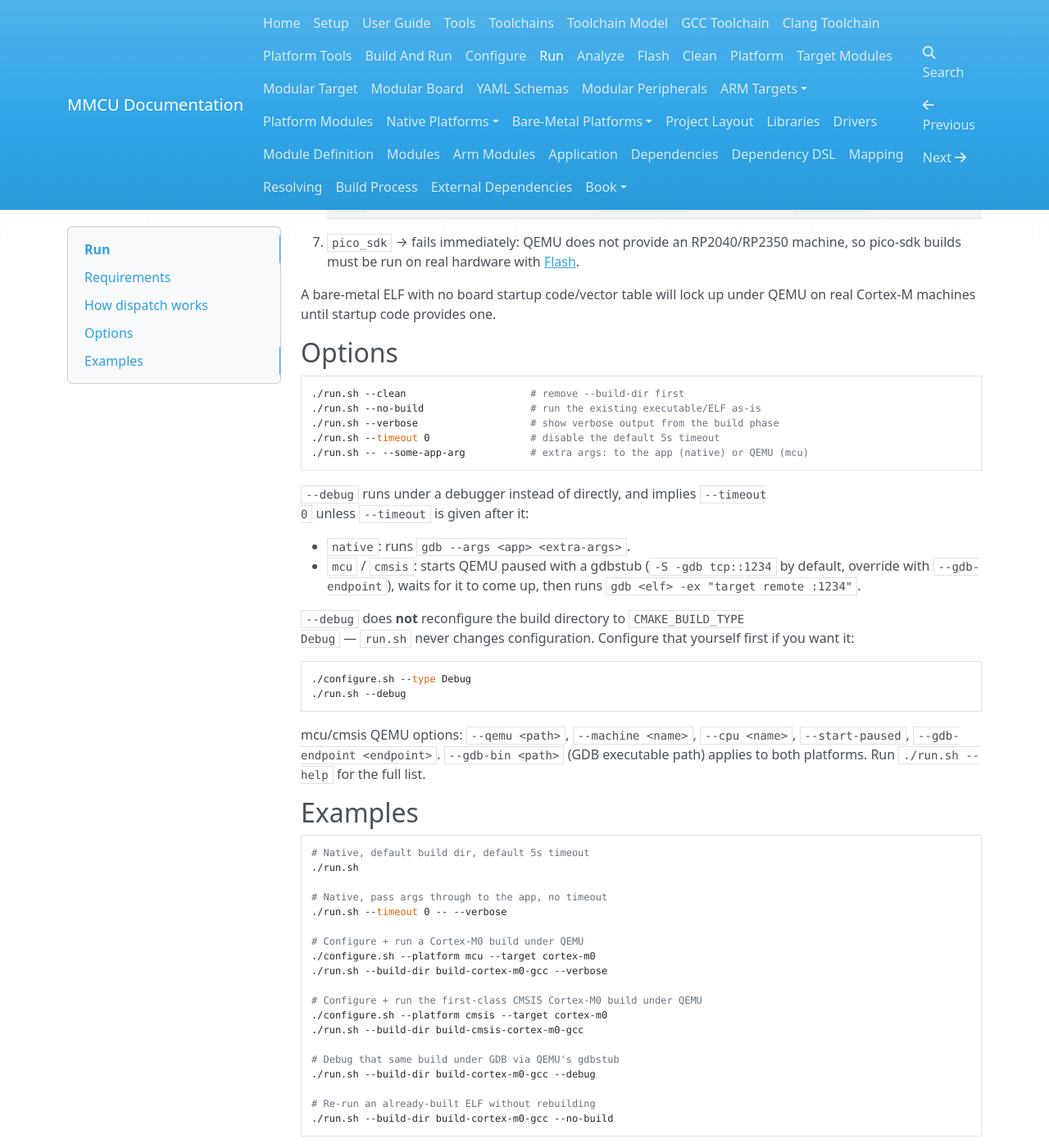
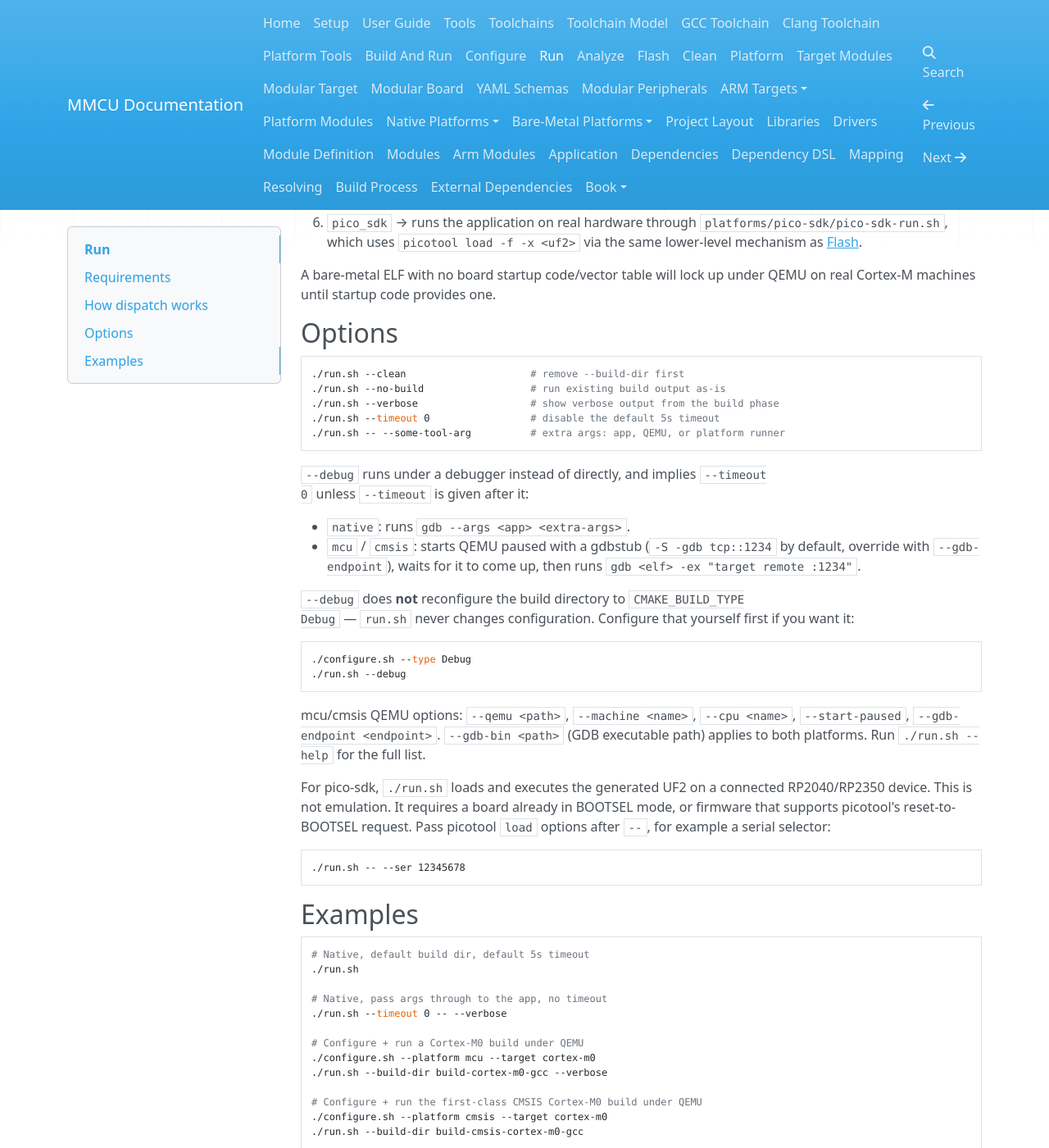
Before and after one commit to 32bitmicroLLC/MMCU, an MkDocs documentation site: the page built from docs/run.md, in a window 1280 px wide and 1400 px high, scrolled down 970 px. Shown: the whole window at 82% size. Built offline with MkDocs 1.6.1, drawn with Linux system fonts in a browser that asks for light colours; nearby versions of some CDN libraries; some of the changed text lies outside the part shown.

Commit message:
Run pico-sdk apps through picotool

````diff
--- a/docs/run.md
+++ b/docs/run.md
@@ -1,8 +1,9 @@
 # Run
 
 `./run.sh` runs MMCU as configured in a build directory: directly, for
-`MMCU_PLATFORM=native`, or under QEMU, for `MMCU_PLATFORM=mcu` and
-`MMCU_PLATFORM=cmsis`. It reads
+`MMCU_PLATFORM=native`; under QEMU, for `MMCU_PLATFORM=mcu` and
+`MMCU_PLATFORM=cmsis`; or through a platform-specific target runner, for
+hardware-backed platforms such as `MMCU_PLATFORM=pico_sdk`. It reads
 `MMCU_PLATFORM`/`MMCU_TARGET`/`CMAKE_BUILD_TYPE` from that directory's
 `CMakeCache.txt` after building — it never sets platform/target/toolchain
 itself. See [Configure: Platform, Target, Toolchain](configure.md) and
@@ -21,21 +22,18 @@ the last `./configure.sh` run) recorded, falling back to plain `build` if
 
 - Everything [Build And Run](build.md) requires for the platform being run.
 - `qemu-system-arm` for `MMCU_PLATFORM=mcu` and `MMCU_PLATFORM=cmsis` builds.
+- `picotool` for `MMCU_PLATFORM=pico_sdk` runs on real hardware.
 - `gdb` for `--debug`.
 - `timeout` (coreutils) unless `--timeout 0`.
 
 ## How dispatch works
 
-1. Before building, `./run.sh` checks the existing `CMakeCache.txt`, or the
-   matching `.config` entry when the build directory has not been configured
-   yet. If the selected platform is `pico_sdk`, it stops immediately and
-   points to `./flash.sh`.
-2. Unless `--no-build` is passed, `./run.sh` calls `./build.sh --build-dir
+1. Unless `--no-build` is passed, `./run.sh` calls `./build.sh --build-dir
    <dir>`, which auto-configures `MMCU_PLATFORM=native` defaults if `<dir>`
    doesn't exist yet (see [Build And Run](build.md)).
-3. It reads `MMCU_PLATFORM` (and `MMCU_TARGET`, `CMAKE_BUILD_TYPE`) out of
+2. It reads `MMCU_PLATFORM` (and `MMCU_TARGET`, `CMAKE_BUILD_TYPE`) out of
    `<dir>/CMakeCache.txt`.
-4. It dispatches:
+3. It dispatches:
    - `native` → runs `<dir>/mmcu_app` directly.
    - `mcu` / `cmsis` → runs the ELF under `qemu-system-arm`, with machine/CPU derived
      from `MMCU_TARGET`:
@@ -46,8 +44,9 @@ the last `./configure.sh` run) recorded, falling back to plain `build` if
      | `cortex-m0plus` | `lm3s6965evb` | `cortex-m0plus` |
      | `emu` (or anything else) | `lm3s6965evb` | `cortex-m3` |
 
-   - `pico_sdk` → fails immediately: QEMU does not provide an RP2040/RP2350
-     machine, so pico-sdk builds must be run on real hardware with
+   - `pico_sdk` → runs the application on real hardware through
+     `platforms/pico-sdk/pico-sdk-run.sh`, which uses
+     `picotool load -f -x <uf2>` via the same lower-level mechanism as
      [Flash](flash.md).
 
 A bare-metal ELF with no board startup code/vector table will lock up under
@@ -57,10 +56,10 @@ QEMU on real Cortex-M machines until startup code provides one.
 
 ```bash
 ./run.sh --clean                     # remove --build-dir first
-./run.sh --no-build                  # run the existing executable/ELF as-is
+./run.sh --no-build                  # run existing build output as-is
 ./run.sh --verbose                   # show verbose output from the build phase
 ./run.sh --timeout 0                 # disable the default 5s timeout
-./run.sh -- --some-app-arg           # extra args: to the app (native) or QEMU (mcu)
+./run.sh -- --some-tool-arg          # extra args: app, QEMU, or platform runner
 ```
 
 `--debug` runs under a debugger instead of directly, and implies `--timeout
@@ -85,6 +84,15 @@ mcu/cmsis QEMU options: `--qemu <path>`, `--machine <name>`, `--cpu <name>`,
 executable path) applies to both platforms. Run `./run.sh --help` for the
 full list.
 
+For pico-sdk, `./run.sh` loads and executes the generated UF2 on a connected
+RP2040/RP2350 device. This is not emulation. It requires a board already in
+BOOTSEL mode, or firmware that supports picotool's reset-to-BOOTSEL request.
+Pass picotool `load` options after `--`, for example a serial selector:
+
+```bash
+./run.sh -- --ser 12345678
+```
+
 ## Examples
 
 ```bash
@@ -107,4 +115,8 @@ full list.
 
 # Re-run an already-built ELF without rebuilding
 ./run.sh --build-dir build-cortex-m0-gcc --no-build
+
+# Build, load, and execute a pico-sdk app on real hardware
+./configure.sh --platform pico_sdk --target rp2040 --board pico
+./run.sh
 ```
````
Also changed, not shown: docs/build.md (+3 -4 lines), docs/flash.md (+7 -2 lines), 2 other files.
